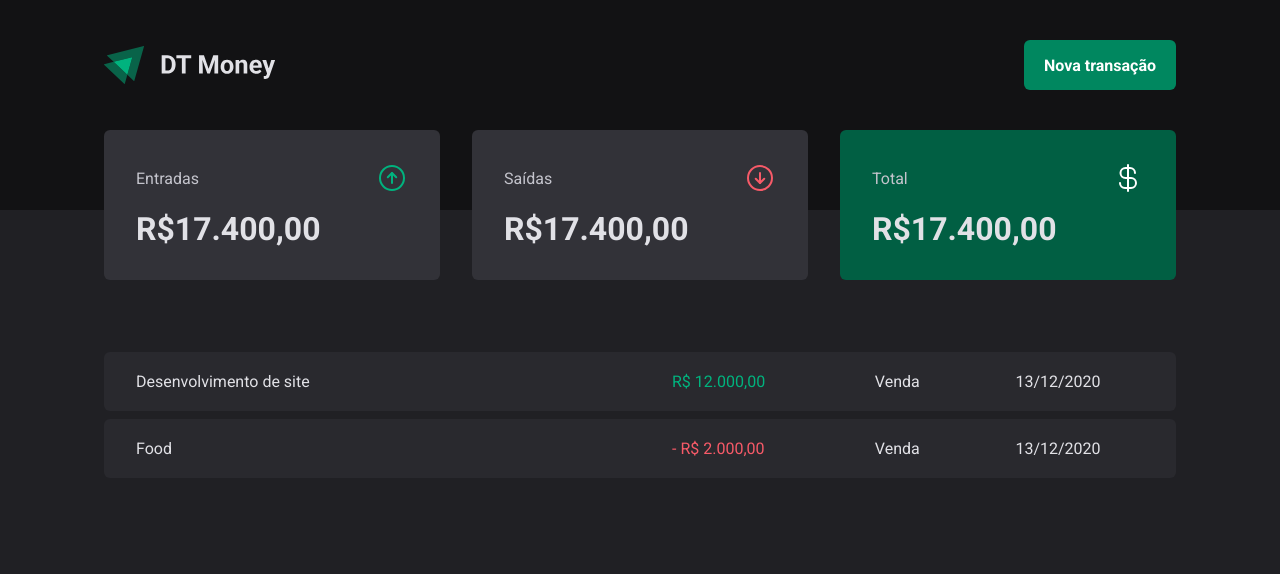
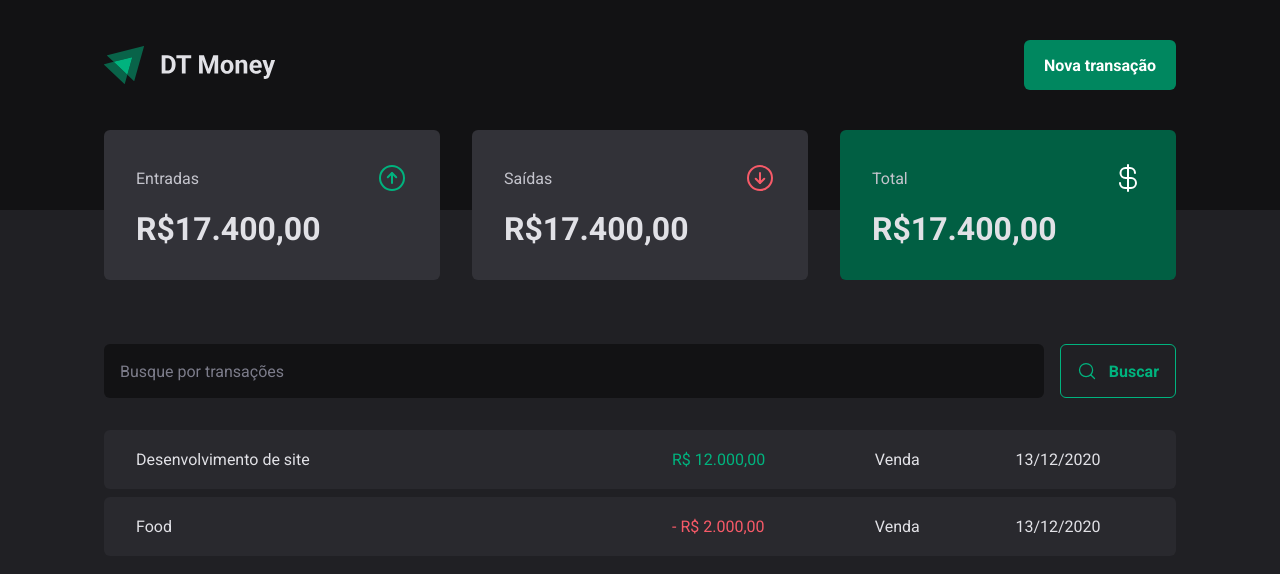
Before and after one commit to viniciusmendite/ignite-dt-money, a React (Vite) app: page / in a window 1280 px wide. Shown: the top 574 px of the page. Built offline with nearby package versions, Linux system fonts and the light colour scheme.

Commit message:
feat: search form component

```diff
--- /dev/null
+++ b/src/pages/Transactions/components/SearchForm/index.tsx
@@ -0,0 +1,16 @@
+import { MagnifyingGlass } from 'phosphor-react';
+
+import { SearchFormContainer } from './styles';
+
+export function SearchForm() {
+  return (
+    <SearchFormContainer>
+      <input type="text" placeholder="Busque por transações" />
+
+      <button type="submit">
+        <MagnifyingGlass size={20} />
+        Buscar
+      </button>
+    </SearchFormContainer>
+  );
+}
--- /dev/null
+++ b/src/pages/Transactions/components/SearchForm/styles.ts
@@ -0,0 +1,41 @@
+import styled from 'styled-components';
+
+export const SearchFormContainer = styled.form`
+  display: flex;
+  gap: 1rem;
+
+  input {
+    flex: 1;
+    border-radius: 6px;
+    border: 0;
+    background-color: ${(props) => props.theme['gray-900']};
+    color: ${(props) => props.theme['gray-300']};
+    padding: 1rem;
+
+    &::placeholder {
+      color: ${(props) => props.theme['gray-500']};
+    }
+  }
+
+  button {
+    display: flex;
+    align-items: center;
+    gap: 0.75rem;
+
+    border: 0;
+    padding: 1rem;
+    background-color: transparent;
+    border: 1px solid ${(props) => props.theme['green-300']};
+    color: ${(props) => props.theme['green-300']};
+    font-weight: bold;
+    border-radius: 6px;
+
+    &:hover {
+      background-color: ${(props) => props.theme['green-500']};
+      border-color: ${(props) => props.theme['green-500']};
+      color: ${(props) => props.theme.white};
+
+      transition: background-color 0.2s, color 0.2s, border-color 0.2s;
+    }
+  }
+`;
--- a/src/pages/Transactions/index.tsx
+++ b/src/pages/Transactions/index.tsx
@@ -1,5 +1,6 @@
 import { Header } from '../../components/Header';
 import { Summary } from '../../components/Summary';
+import { SearchForm } from './components/SearchForm';
 
 import {
   PriceHighlight,
@@ -14,6 +15,8 @@
       <Summary />
 
       <TransactionsContainer>
+        <SearchForm />
+
         <TransactionsTable>
           <tbody>
             <tr>
--- a/src/pages/Transactions/styles.ts
+++ b/src/pages/Transactions/styles.ts
@@ -11,6 +11,7 @@
   width: 100%;
   border-collapse: separate;
   border-spacing: 0 0.5rem;
+  margin-top: 1.5rem;
 
   td {
     padding: 1.25rem 2rem;
```
